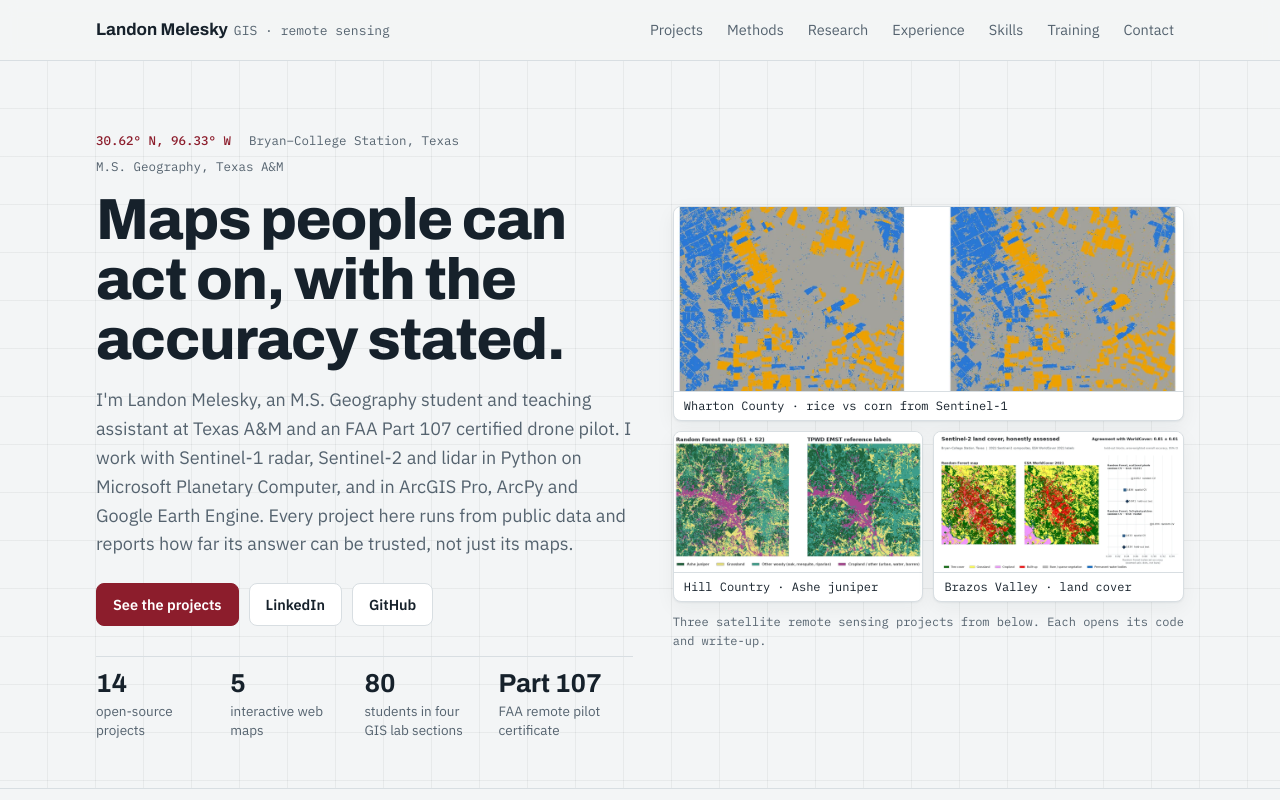
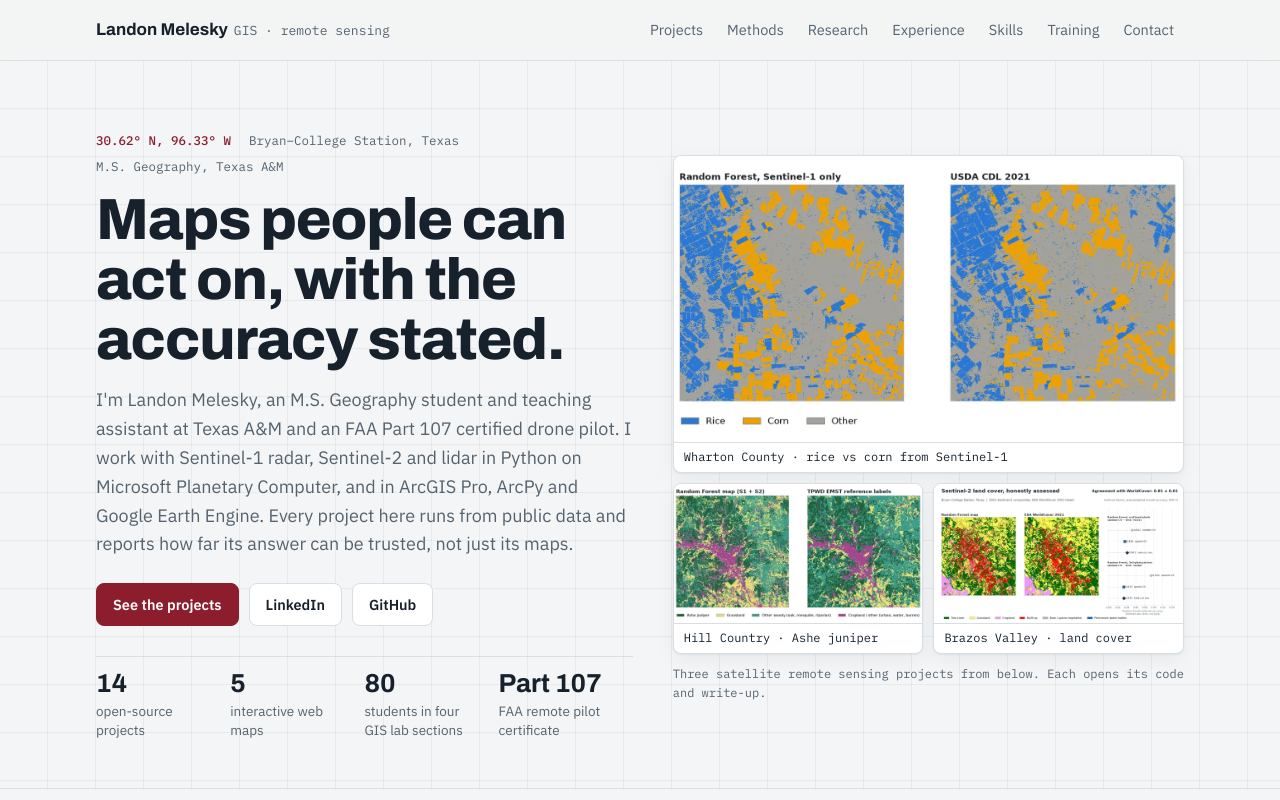
Before and after one commit to landon2199/landon2199.github.io, a plain HTML site: page index.html in a window 1280 px wide. Shown: the top 800 px of the page. Drawn offline with Linux system fonts and the light colour scheme.

Commit message:
Site: remote sensing work first (hero and cards); drop planned trainings
Co-Authored-By: Claude Opus 5.5 <noreply@anthropic.com>

```diff
--- a/assets/css/site.css
+++ b/assets/css/site.css
@@ -117,12 +117,12 @@ h1, h2, h3 { font-family: var(--display); text-wrap: balance; letter-spacing: -.
 .facts span { display: block; color: var(--muted); font-size: 13.5px; line-height: 1.4; margin-top: 4px; }
 @media (max-width: 560px) { .facts { grid-template-columns: repeat(2, minmax(0, 1fr)); row-gap: 8px; } }
 
-/* Hero map sheet: three Houston-area maps */
+/* Hero map sheet: three remote sensing maps */
 .sheet { display: grid; grid-template-columns: 1fr 1fr; gap: 10px; margin: 0; }
 .sheet a { position: relative; display: block; border-radius: 8px; overflow: hidden; border: 1px solid var(--line); background: var(--surface); box-shadow: var(--shadow); }
 .sheet a:first-child { grid-column: 1 / -1; }
 .sheet img { width: 100%; aspect-ratio: 16 / 9; object-fit: cover; }
-.sheet a:first-child img { aspect-ratio: 1200 / 432; }
+.sheet a:first-child img { aspect-ratio: 16 / 9; }
 .sheet span {
   display: block; padding: 6px 10px; border-top: 1px solid var(--line);
   font-family: var(--mono); font-size: 12px; line-height: 1.35; color: var(--ink);
```
